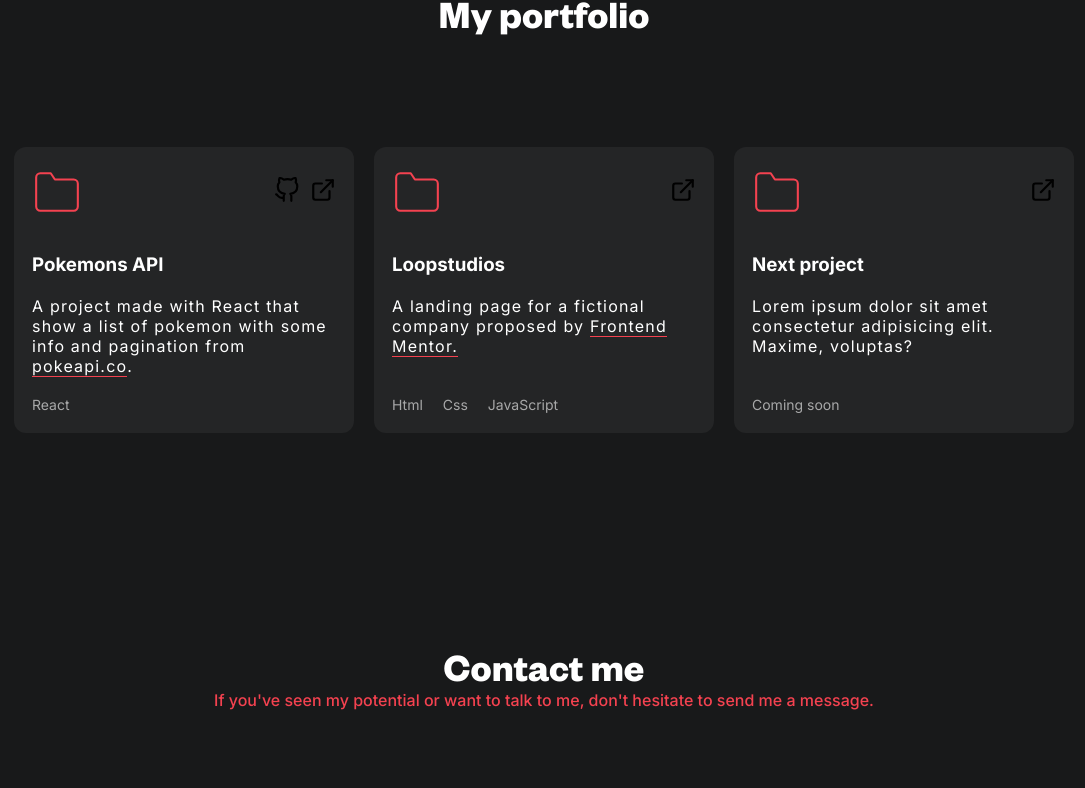
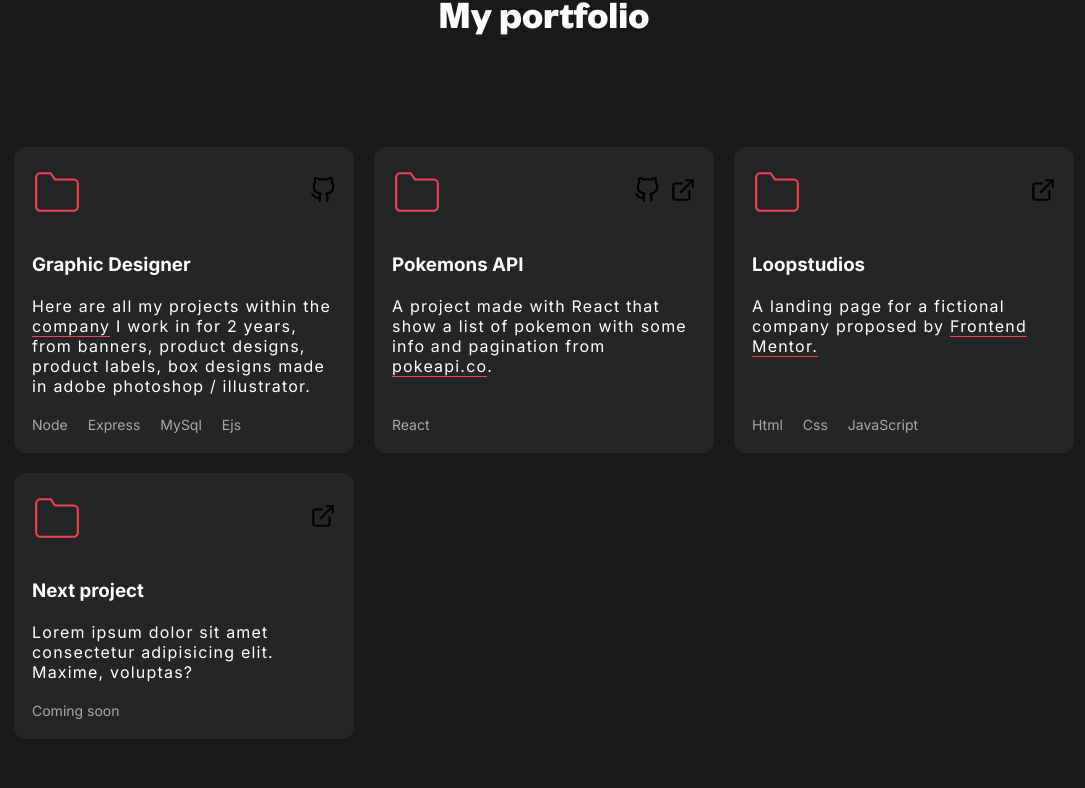
Before and after one commit to Gabrielish/portfolio, a React (Create React App) app: page / in a window 1280 px wide. Shown: the part 1147-1935 px from the top of the page, without its empty margins (96-1181 px from the left). Built offline with nearby package versions, Linux system fonts and the light colour scheme.

Commit message:
new folder in my portfolio section

```diff
--- a/src/components/Header/Header.js
+++ b/src/components/Header/Header.js
@@ -15,7 +15,6 @@ export function Header() {
   function closeMenu() {
     setActive(false)
   }
-
 
   return (
     <Container className="header-fixed">
--- a/src/components/Header/styles.js
+++ b/src/components/Header/styles.js
@@ -16,7 +16,6 @@ export const Container = styled.header`
   left: 0;
   width: 100vw;
   z-index: 1000;
-
   nav{
 
     display: flex;
@@ -45,6 +44,13 @@ export const Container = styled.header`
       }
   }
 
+  .nav-link {
+    border: 2px solid transparent;
+}
+
+  .nav-link.active {
+    border-color: red;
+}
 
   .menu-container{
     cursor: pointer;
@@ -185,6 +191,9 @@ export const Container = styled.header`
         opacity: 1;
         visibility: visible;
       }
+      nav:hover {
+        color: #FFF;
+      }
     }
   }
 
--- a/src/components/Portfolio/Portfolio.js
+++ b/src/components/Portfolio/Portfolio.js
@@ -11,7 +11,7 @@ export function Portfolio(){
 
       <div className="projects">
 
-      {/* <ScrollAnimation animateIn="flipInX">
+      <ScrollAnimation animateIn="flipInX">
         <div className="project">
           <header>
           <svg width="50" xmlns="http://www.w3.org/2000/svg" role="img" viewBox="0 0 24 24" fill="none" stroke="#F44250" strokeWidth="1" strokeLinecap="round" strokeLinejoin="round" ><title>Folder</title><path d="M22 19a2 2 0 0 1-2 2H4a2 2 0 0 1-2-2V5a2 2 0 0 1 2-2h5l2 3h9a2 2 0 0 1 2 2z"></path></svg>
@@ -22,8 +22,8 @@ export function Portfolio(){
           </div>
           </header>
           <div className="body">
-            <h3>Test</h3>
-            <p>Lorem ipsum dolor sit amet consectetur adipisicing elit. <a href="https://www.lorem.com/"> Lorem</a>. Lorem ipsum dolor sit amet consectetur adipisicing elit. Velit, animi..
+            <h3>Graphic Designer</h3>
+            <p>Here are all my projects within the<a href="https://agropro.ro/"> company</a> I work in for 2 years, from banners, product designs, product labels, box designs made in adobe photoshop / illustrator.
             </p>
           </div>
           <footer>
@@ -35,7 +35,7 @@ export function Portfolio(){
             </ul>
           </footer>
         </div>
-      </ScrollAnimation> */}
+      </ScrollAnimation>
 
         <ScrollAnimation animateIn="flipInX">
           <div className="project">
```
